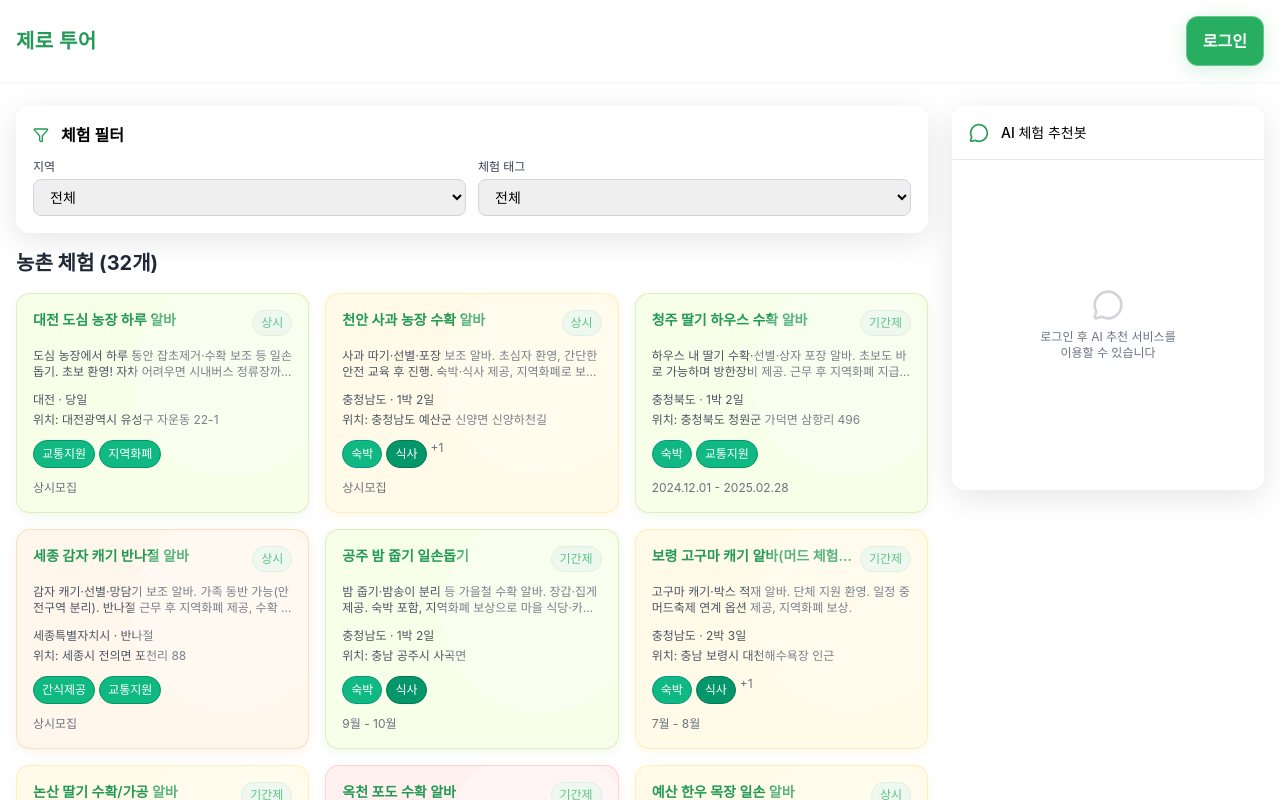
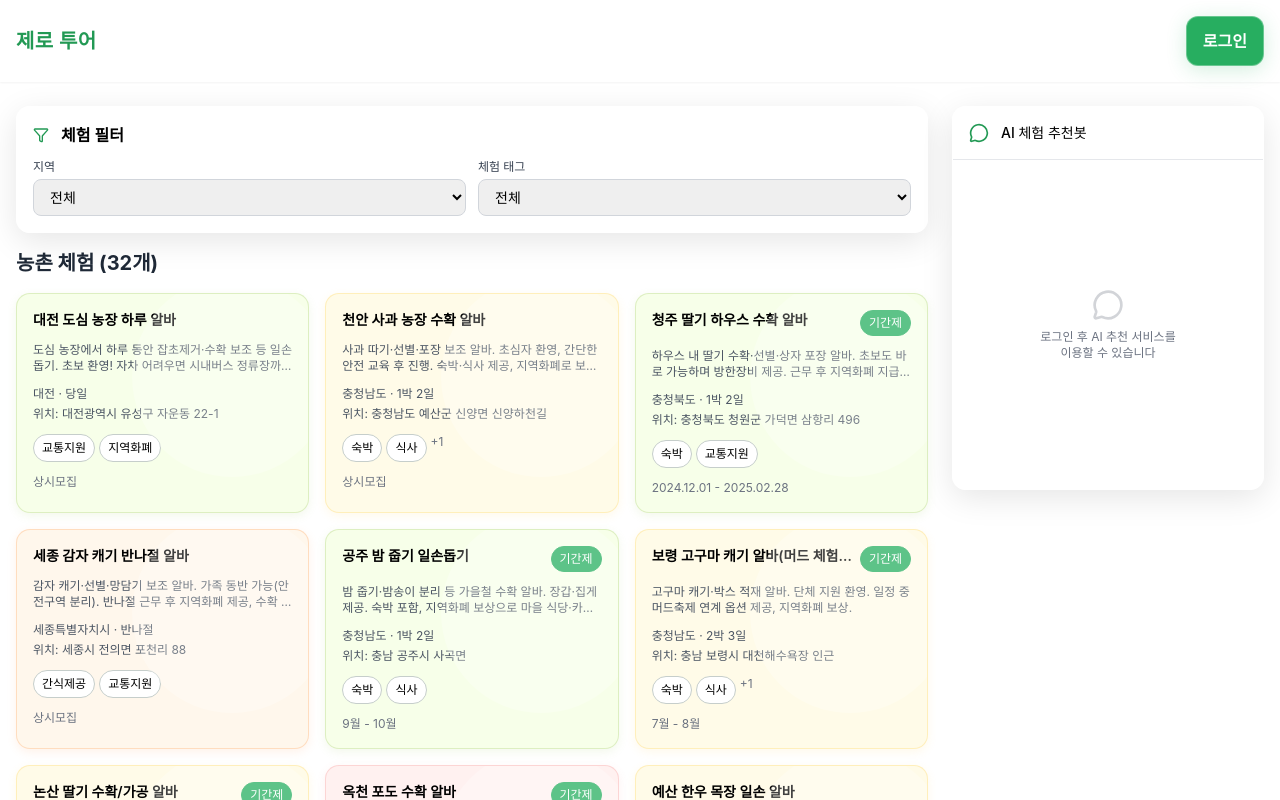
Before and after one commit to 2025-korean-hackathon/client-frontend, a React (Create React App) app: page / in a window 1280 px wide. Both pictures are taken after a click on the button "체험하기 (둘러보기)". Shown: the top 800 px of the page. Built offline with nearby package versions, Linux system fonts and the light colour scheme.

Commit message:
feat: 메인페이지 배경색 및 버튼색 변경

```diff
--- a/src/WorkStayPlatform.jsx
+++ b/src/WorkStayPlatform.jsx
@@ -24,6 +24,8 @@ const getWarmSkinClass = (exp = {}) => {
   // 기본값
   return 'skin-butter';
 };
+
+
 
 /** 평균 평점 계산 */
 const getAverageRating = (reviews = []) => {
@@ -620,9 +622,11 @@ const WorkStayPlatform = () => {
                       <div className="space-y-3">
                         <div className="flex items-start justify-between">
                           <h3 className="text-sm font-semibold text-title-strong truncate flex-1">{exp.title}</h3>
-                          <span className="chip chip--type text-xs font-medium whitespace-nowrap ml-2">
-                            {exp.type}
-                          </span>
+                          {exp.type === '기간제' && (
+                            <span className="chip chip--period text-xs font-medium whitespace-nowrap ml-2">
+                              {exp.type}
+                            </span>
+                          )}
                         </div>
 
                         {/* 2줄 말줄임 */}
@@ -643,6 +647,7 @@ const WorkStayPlatform = () => {
                             let chipClass = "chip chip--benefit-brown";
                             if (b === "숙박") chipClass += " chip--accommodation";
                             if (b === "식사") chipClass += " chip--meal";
+                            if (b === "체험") chipClass += " chip--experience";
                             return (
                               <span key={idx} className={chipClass}>{b}</span>
                             );
@@ -732,9 +737,11 @@ const WorkStayPlatform = () => {
                   ))}
                 </div>
               </div>
-              <span className="chip chip--type text-xs font-medium whitespace-nowrap">
-                {selected.type}
-              </span>
+              {selected.type === '기간제' && (
+                <span className="chip chip--period text-xs font-medium whitespace-nowrap">
+                  {selected.type}
+                </span>
+              )}
             </div>
 
             <p className="text-gray-700">{selected.description}</p>
--- a/src/brand.css
+++ b/src/brand.css
@@ -93,6 +93,13 @@
 .chip--benefit{ background: var(--chip-orange-bg); color: var(--chip-orange-fg); border-color: var(--chip-orange-br); }
 .chip--ai{ background: var(--chip-ai-bg); color: var(--chip-ai-fg); border-color: var(--chip-ai-br); }
 
+/* 기간제 전용 초록색 태그 */
+.chip--period {
+  background: #27AE60 !important;
+  color: #ffffff !important;
+  border-color: #27AE60 !important;
+}
+
 /* 작은 강조 라벨 */
 .kicker{ color: var(--leaf-dark); font-weight:700; letter-spacing:.02em; }
 
@@ -101,13 +108,12 @@
 
 /* 유저/봇 말풍선 */
 .bubble-user{
-  background: var(--leaf);
-  color: #fff;
+  background: #F4F4F4;
+  color: #363636;
 }
 .bubble-bot{
-  background: #F0F8F0;
-  color: #2C3E2C;
-  border: 1px solid var(--border);
+  background: #F0F9F0;
+  color: #1F2937;
 }
 
 /* 링크/브랜드 텍스트 */
@@ -166,23 +172,12 @@
 
 /* 타이틀용 진한 색 */
 .text-title-strong {
-  color: #229954;  /* 어두운 초록 */
+  color: #000000;  /* 검정색 */
 }
 
-/* 혜택칩 그린 계열 */
+/* 혜택칩 그레이 계열 */
 .chip--benefit-brown {
-  background: #10B981;   /* 에메랄드 그린 */
-  color: #fff;
-  border: 1px solid #059669;
+  background: #ffffff;
+  color: #000000;
+  border: 1px solid #c6cecb;
 }
-
-/* 특정 혜택별 색상 */
-.chip--accommodation {
-  background: #10B981 !important;   /* 에메랄드 그린 - 숙박 */
-  border: 1px solid #0D9488 !important;
-}
-
-.chip--meal {
-  background: #059669 !important;   /* 진한 그린 - 식사 */
-  border: 1px solid #047857 !important;
-}
```
